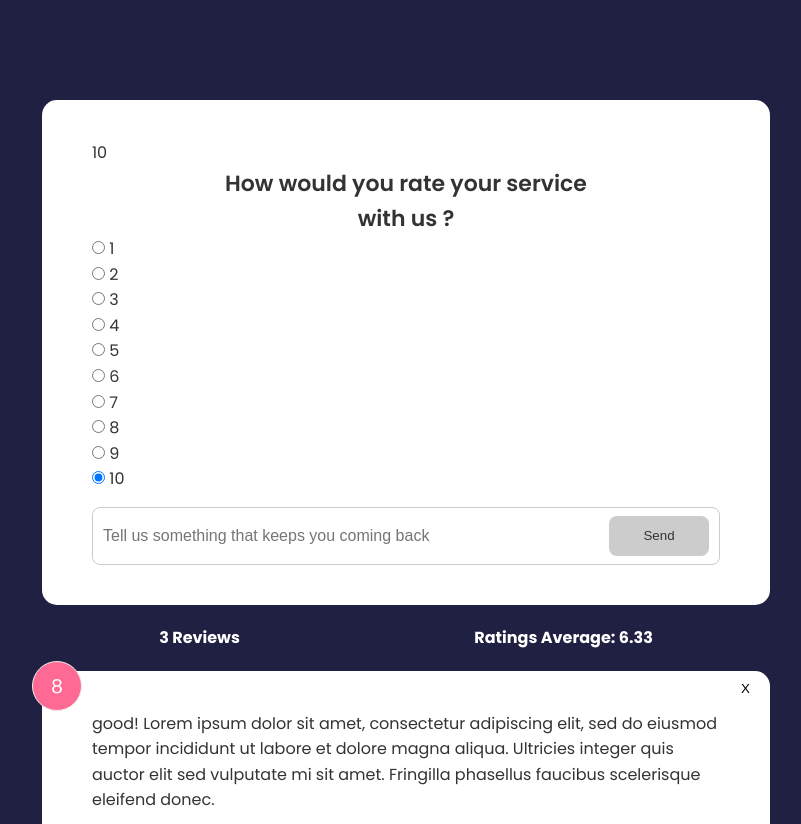
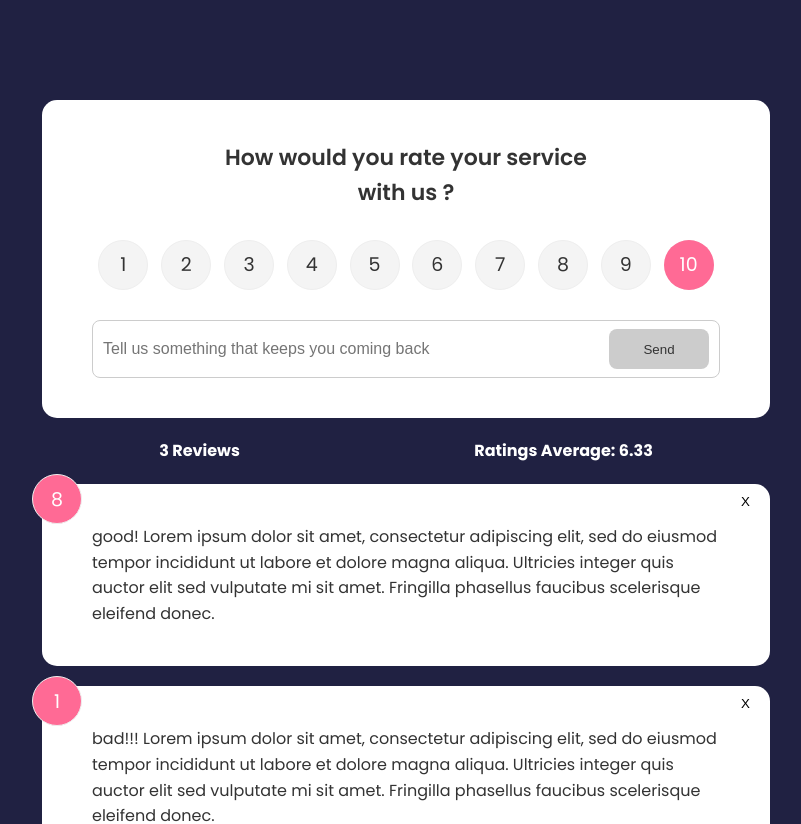
Before and after one commit to barrystone/feedback-app, a Svelte app: page / in a window 1280 px wide. Shown: the top 824 px of the page, without its empty margins (234-1035 px from the left). Built offline with nearby package versions, Linux system fonts and the light colour scheme.

Commit message:
[style] copy css style to RatingSelect

```diff
--- a/src/components/FeedbackForm.svelte
+++ b/src/components/FeedbackForm.svelte
@@ -22,8 +22,6 @@
 </script>
 
 <Card>
-  <!-- test -->
-  {rating}
   <header>
     <h2>How would you rate your service with us ?</h2>
   </header>
--- a/src/components/RatingSelect.svelte
+++ b/src/components/RatingSelect.svelte
@@ -9,7 +9,7 @@
   };
 </script>
 
-<ul>
+<ul class="rating">
   <li>
     <input
       type="radio"
@@ -121,3 +121,48 @@
     <label for="num10">10</label>
   </li>
 </ul>
+
+<style>
+  .rating {
+    display: flex;
+    align-items: center;
+    justify-content: space-around;
+    margin: 30px 0;
+  }
+  .rating li {
+    position: relative;
+    background: #f4f4f4;
+    width: 50px;
+    height: 50px;
+    padding: 10px;
+    text-align: center;
+    border-radius: 50%;
+    font-size: 19px;
+    border: 1px #eee solid;
+    transition: 0.3s;
+  }
+  .rating li label {
+    position: absolute;
+    top: 50%;
+    left: 50%;
+    width: 50px;
+    height: 50px;
+    padding: 10px;
+    border-radius: 50%;
+    transform: translate(-50%, -50%);
+    cursor: pointer;
+  }
+  .rating li:hover {
+    background: #ff6a95;
+    color: #fff;
+  }
+  /* Make actual radio select invisible */
+  [type='radio'] {
+    opacity: 0;
+  }
+  /* Use the sibling select */
+  [type='radio']:checked ~ label {
+    background: #ff6a95;
+    color: #fff;
+  }
+</style>
```
